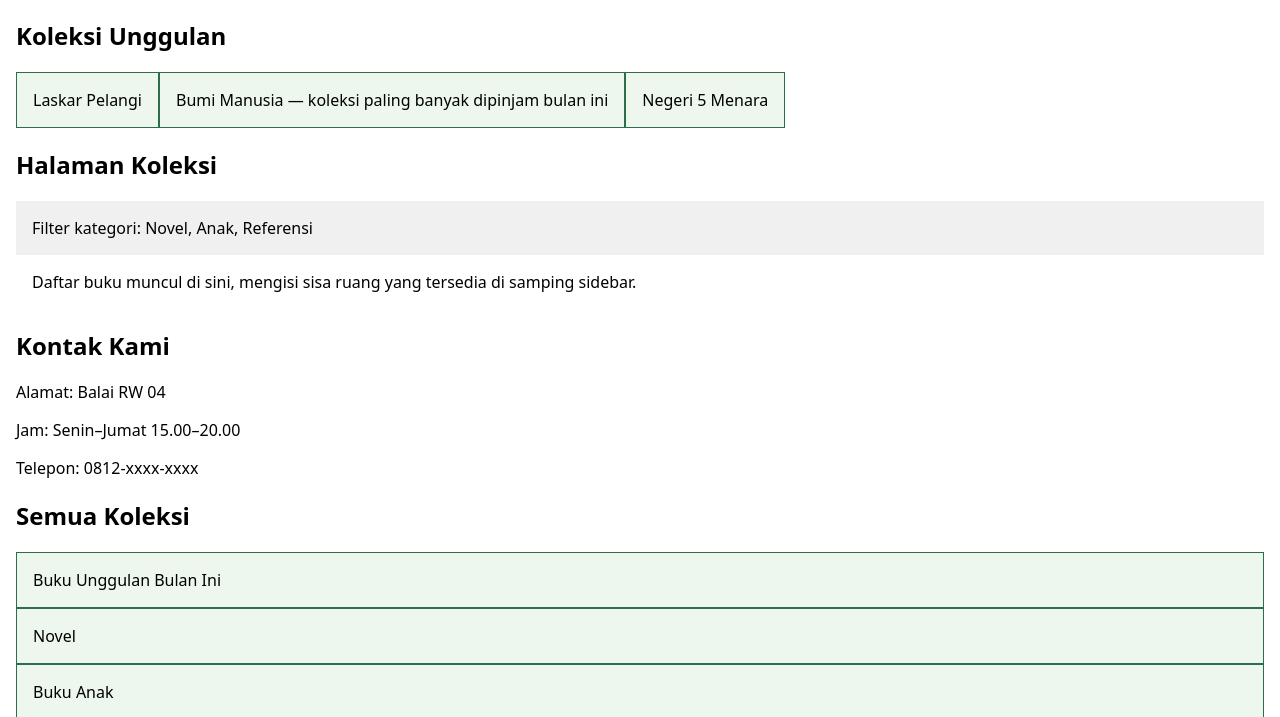
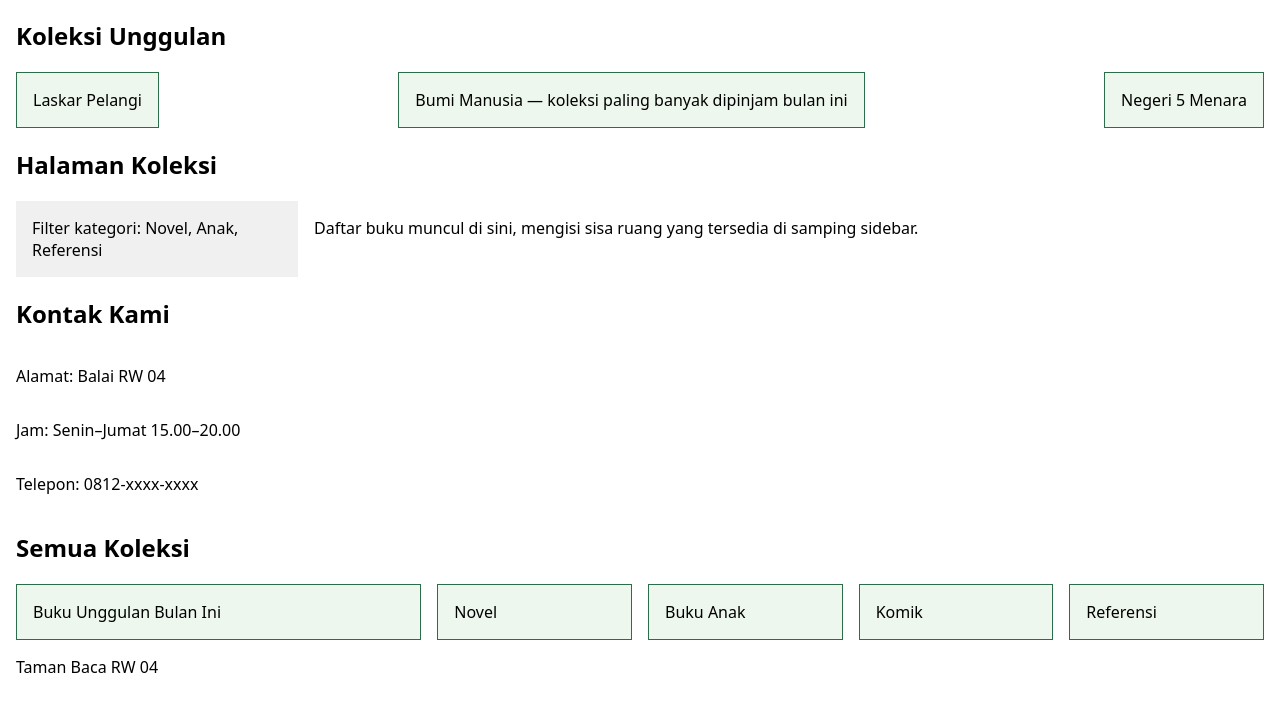
Before and after one commit to webdev-if-its/pweb-5053251036, a website: page m03/index.html in a window 1280 px wide. Shown: the part 83-800 px from the top of the page. Drawn offline with Linux system fonts and the light colour scheme.

Commit message:
Menyelesaikan m03

```diff
--- a/m03/style.css
+++ b/m03/style.css
@@ -10,6 +10,8 @@ body {
 /* Level 1 */
 .kartu-flex {
   display: flex;
+  justify-content: space-between;
+  align-items: stretch;
 }
 
 .kartu {
@@ -24,24 +26,32 @@ body {
 
 /* Level 4 */
 .tata-letak {
+  display: flex;
 }
 
 .sidebar {
   background-color: #f0f0f0;
   padding: 1rem;
+  flex: 0 0 250px;
 }
 
 .konten {
   background-color: #ffffff;
   padding: 1rem;
+  flex: 1;
 }
 
 /* Level 5 */
 .info-kontak {
+  display: flex;
+  flex-direction: column;
 }
 
 /* Level 6 */
 .kisi {
+  display: grid;
+  grid-template-columns: repeat(auto-fit, minmax(180px, 1fr));
+  gap: 1rem;
 }
 
 .kartu-grid {
@@ -52,6 +62,10 @@ body {
 
 /* Level 7 */
 
+.unggulan {
+  grid-column: span 2;
+}
+
 /* Level 8 */
 
 /* Level 9
```
Also changed, not shown: m03/SOAL.md (line endings or trailing spaces).
